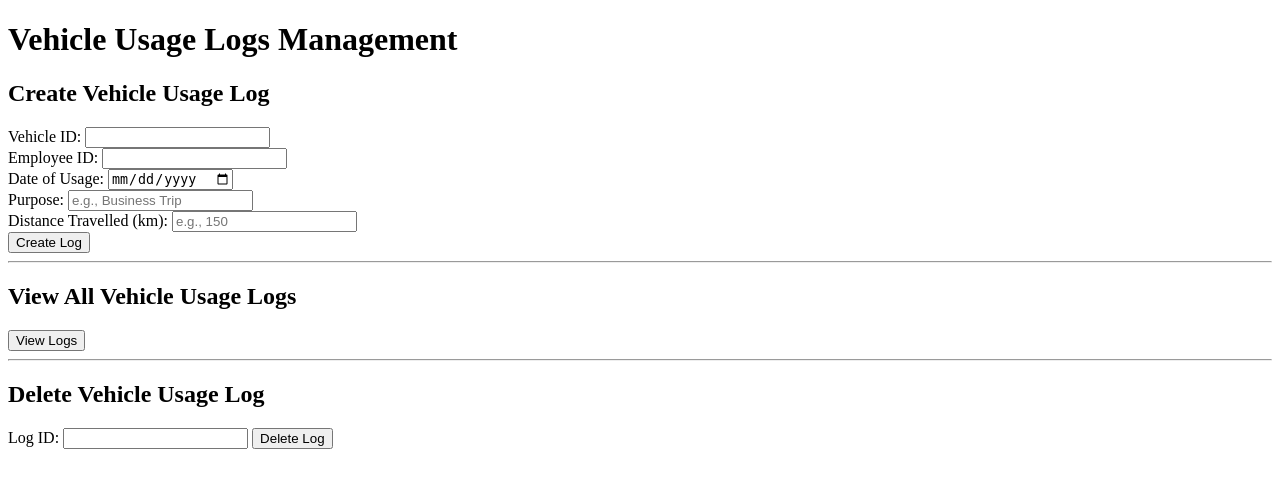
After one commit to vitoxvi/Immotech, a Flask app: page /vehicle-usage-logs in a window 1280 px wide. The commit adds this page. Shown: the top 488 px of the page. Run offline with Flask 3, Linux system fonts and the light colour scheme.

Commit message:
added vehicle usage logs

```diff
--- a/app.py
+++ b/app.py
@@ -29,6 +29,9 @@ def employees():
 def boardmembers():
     return render_template('board_member.html')
 
+@app.route('/vehicle-usage-logs')
+def vehicle_usage_logs():
+    return render_template('vehicle_usage_log.html')
 
 
 # Register Blueprints
--- a/entities/vehicle_usage_logs.py
+++ b/entities/vehicle_usage_logs.py
@@ -27,7 +27,7 @@ def query_db(query, args=(), one=False, commit=False):
 
 
 # CREATE a new vehicle usage log
-@vehicle_usage_log_bp.route('/vehicle_usage_logs', methods=['POST'])
+@vehicle_usage_log_bp.route('/backend/vehicle_usage_log', methods=['POST'])
 def create_vehicle_usage_log():
     data = request.json
     vehicle_id = data.get('vehicle_id')
@@ -50,10 +50,22 @@ def create_vehicle_usage_log():
     return jsonify({"message": "Vehicle usage log created successfully"}), 201
 
 
-# READ all vehicle usage logs
-@vehicle_usage_log_bp.route('/vehicle_usage_logs', methods=['GET'])
+# READ all vehicle usage logs (join with Person table)
+@vehicle_usage_log_bp.route('/backend/vehicle_usage_log', methods=['GET'])
 def get_all_vehicle_usage_logs():
-    query = "SELECT * FROM VehicleUsageLog"
+    query = """
+    SELECT
+        VehicleUsageLog.id AS log_id,
+        VehicleUsageLog.vehicle_id,
+        VehicleUsageLog.employee_id,
+        VehicleUsageLog.date_of_usage,
+        VehicleUsageLog.purpose,
+        VehicleUsageLog.distance_travelled,
+        Person.first_name || ' ' || Person.last_name AS employee_name
+    FROM VehicleUsageLog
+    JOIN Employee ON VehicleUsageLog.employee_id = Employee.id
+    JOIN Person ON Employee.id = Person.id
+    """
     result = query_db(query)
     if "error" in result:
         return jsonify(result), 500
@@ -62,44 +74,8 @@ def get_all_vehicle_usage_logs():
     return jsonify(vehicle_usage_logs), 200
 
 
-# READ a single vehicle usage log by ID
-@vehicle_usage_log_bp.route('/vehicle_usage_logs/<int:log_id>', methods=['GET'])
-def get_vehicle_usage_log(log_id):
-    query = "SELECT * FROM VehicleUsageLog WHERE id = ?"
-    result = query_db(query, (log_id,), one=True)
-    if not result:
-        return jsonify({"error": "Vehicle usage log not found"}), 404
-
-    return jsonify(dict(result)), 200
-
-
-# UPDATE an existing vehicle usage log
-@vehicle_usage_log_bp.route('/vehicle_usage_logs/<int:log_id>', methods=['PUT'])
-def update_vehicle_usage_log(log_id):
-    data = request.json
-    vehicle_id = data.get('vehicle_id')
-    employee_id = data.get('employee_id')
-    date_of_usage = data.get('date_of_usage')
-    purpose = data.get('purpose')
-    distance_travelled = data.get('distance_travelled')
-
-    if not all([vehicle_id, employee_id, date_of_usage]):
-        return jsonify({"error": "Vehicle ID, employee ID, and date of usage are required"}), 400
-
-    query = """
-    UPDATE VehicleUsageLog
-    SET vehicle_id = ?, employee_id = ?, date_of_usage = ?, purpose = ?, distance_travelled = ?, updated_at = CURRENT_TIMESTAMP
-    WHERE id = ?
-    """
-    result = query_db(query, (vehicle_id, employee_id, date_of_usage, purpose, distance_travelled, log_id), commit=True)
-    if "error" in result:
-        return jsonify(result), 500
-
-    return jsonify({"message": "Vehicle usage log updated successfully"}), 200
-
-
 # DELETE a vehicle usage log
-@vehicle_usage_log_bp.route('/vehicle_usage_logs/<int:log_id>', methods=['DELETE'])
+@vehicle_usage_log_bp.route('/backend/vehicle_usage_log/<int:log_id>', methods=['DELETE'])
 def delete_vehicle_usage_log(log_id):
     query = "DELETE FROM VehicleUsageLog WHERE id = ?"
     result = query_db(query, (log_id,), commit=True)
--- a/templates/dashboard.html
+++ b/templates/dashboard.html
@@ -15,6 +15,7 @@
             <li><a href="/vehicles">Vehicles</a></li>
             <li><a href="/employees">Employees</a></li>
             <li><a href="/boardmembers">Board members</a></li>
+            <li><a href="/vehicle-usage-logs">Vehicle usage logs</a></li>
         </ul>
     </main>
 </body>
--- /dev/null
+++ b/templates/vehicle_usage_log.html
@@ -0,0 +1,128 @@
+<!DOCTYPE html>
+<html lang="en">
+<head>
+    <meta charset="UTF-8">
+    <meta name="viewport" content="width=device-width, initial-scale=1.0">
+    <title>Vehicle Usage Logs Management</title>
+</head>
+<body>
+    <h1>Vehicle Usage Logs Management</h1>
+
+    <!-- Create Vehicle Usage Log -->
+    <h2>Create Vehicle Usage Log</h2>
+    <form id="createVehicleUsageLogForm">
+        <label for="vehicleId">Vehicle ID:</label>
+        <input type="number" id="vehicleId" name="vehicleId" required><br>
+
+        <label for="employeeId">Employee ID:</label>
+        <input type="number" id="employeeId" name="employeeId" required><br>
+
+        <label for="dateOfUsage">Date of Usage:</label>
+        <input type="date" id="dateOfUsage" name="dateOfUsage" required><br>
+
+        <label for="purpose">Purpose:</label>
+        <input type="text" id="purpose" name="purpose" placeholder="e.g., Business Trip"><br>
+
+        <label for="distanceTravelled">Distance Travelled (km):</label>
+        <input type="number" id="distanceTravelled" name="distanceTravelled" min="0" placeholder="e.g., 150"><br>
+
+        <button type="submit">Create Log</button>
+    </form>
+    <div id="createLogResult"></div>
+
+    <hr>
+
+    <!-- View All Vehicle Usage Logs -->
+    <h2>View All Vehicle Usage Logs</h2>
+    <button id="viewLogsButton">View Logs</button>
+    <div id="logsList"></div>
+
+    <hr>
+
+    <!-- Delete Vehicle Usage Log -->
+    <h2>Delete Vehicle Usage Log</h2>
+    <form id="deleteVehicleUsageLogForm">
+        <label for="deleteLogId">Log ID:</label>
+        <input type="number" id="deleteLogId" name="deleteLogId" required>
+        <button type="submit">Delete Log</button>
+    </form>
+    <div id="deleteLogResult"></div>
+
+    <script>
+        const VEHICLE_USAGE_LOG_API = '/backend/vehicle_usage_log';
+
+        // Create Vehicle Usage Log
+        document.getElementById('createVehicleUsageLogForm').addEventListener('submit', async (e) => {
+            e.preventDefault();
+
+            const payload = {
+                vehicle_id: document.getElementById('vehicleId').value,
+                employee_id: document.getElementById('employeeId').value,
+                date_of_usage: document.getElementById('dateOfUsage').value,
+                purpose: document.getElementById('purpose').value || "Other",
+                distance_travelled: document.getElementById('distanceTravelled').value || 0
+            };
+
+            try {
+                const response = await fetch(VEHICLE_USAGE_LOG_API, {
+                    method: 'POST',
+                    headers: { 'Content-Type': 'application/json' },
+                    body: JSON.stringify(payload),
+                });
+                const data = await response.json();
+                document.getElementById('createLogResult').innerText = JSON.stringify(data, null, 2);
+            } catch (error) {
+                document.getElementById('createLogResult').innerText = `Error: ${error.message}`;
+            }
+        });
+
+        // View All Vehicle Usage Logs
+        document.getElementById('viewLogsButton').addEventListener('click', async () => {
+            try {
+                const response = await fetch(VEHICLE_USAGE_LOG_API);
+                if (!response.ok) {
+                    throw new Error(`HTTP error! status: ${response.status}`);
+                }
+
+                const data = await response.json();
+                const logsListDiv = document.getElementById('logsList');
+                logsListDiv.innerHTML = ''; // Clear previous content
+                data.forEach(log => {
+                    const logInfo = `
+                        <div>
+                            <strong>Log ID:</strong> ${log.log_id}<br>
+                            <strong>Vehicle ID:</strong> ${log.vehicle_id}<br>
+                            <strong>Employee ID:</strong> ${log.employee_id}<br>
+                            <strong>Employee Name:</strong> ${log.employee_name}<br>
+                            <strong>Date of Usage:</strong> ${log.date_of_usage}<br>
+                            <strong>Purpose:</strong> ${log.purpose}<br>
+                            <strong>Distance Travelled:</strong> ${log.distance_travelled} km<br>
+                            <hr>
+                        </div>
+                    `;
+                    logsListDiv.innerHTML += logInfo;
+                });
+            } catch (error) {
+                document.getElementById('logsList').innerText = `Error: ${error.message}`;
+            }
+        });
+
+        // Delete Vehicle Usage Log
+        document.getElementById('deleteVehicleUsageLogForm').addEventListener('submit', async (e) => {
+            e.preventDefault();
+
+            const logId = document.getElementById('deleteLogId').value;
+
+            try {
+                const response = await fetch(`${VEHICLE_USAGE_LOG_API}/${logId}`, {
+                    method: 'DELETE',
+                });
+                const data = await response.json();
+                document.getElementById('deleteLogResult').innerText = JSON.stringify(data, null, 2);
+            } catch (error) {
+                document.getElementById('deleteLogResult').innerText = `Error: ${error.message}`;
+            }
+        });
+    </script>
+</body>
+</html>
```
